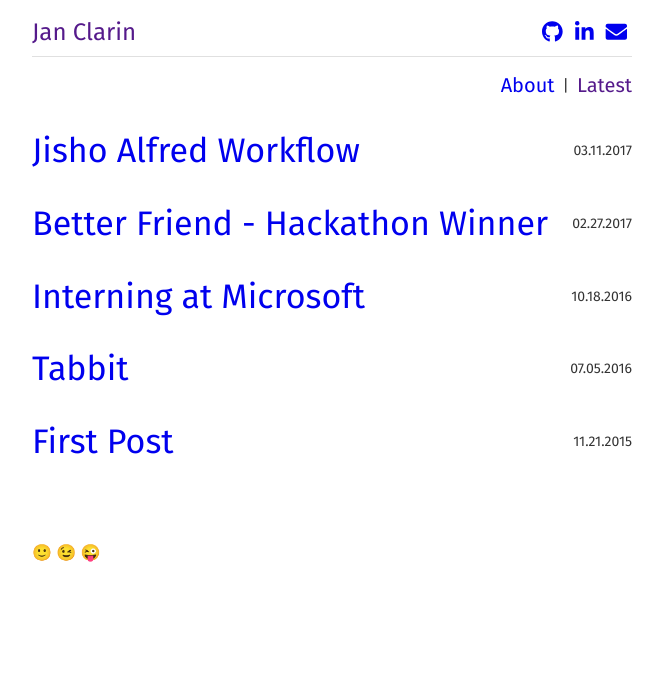
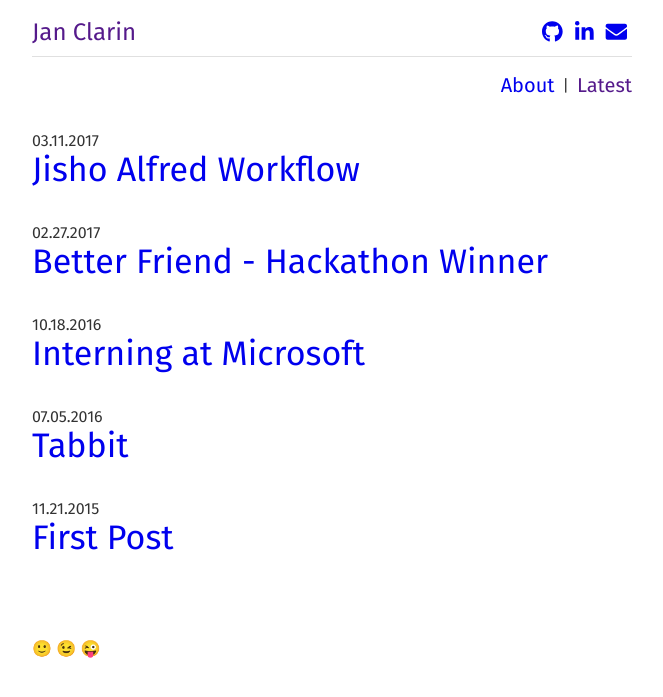
Before and after one commit to janclarin/janclarin.github.io, a Jekyll site: the page built from index.md, in a window 1280 px wide. Shown: the top 697 px of the page, without its empty margins (308-971 px from the left). Built offline with Jekyll 4.4.1, drawn with Linux system fonts in a browser that asks for light colours; nearby versions of some CDN libraries.

Commit message:
Move post date above post title in post list

```diff
--- a/_includes/posts.html
+++ b/_includes/posts.html
@@ -2,10 +2,10 @@
 <ul class="posts">
   {% for post in site.posts -%}
   <li class="post">
+    <span class="post-meta">{{ post.date | date: "%m.%d.%Y" }}</span>
     <h1 class="post-title">
       <a href="{{ post.url | relative_url }}">{{ post.title | escape }}</a>
     </h1>
-    <span class="post-meta">{{ post.date | date: "%m.%d.%Y" }}</span>
   </li>
   {%- endfor -%}
 </ul>
--- a/_sass/partials/_layout.scss
+++ b/_sass/partials/_layout.scss
@@ -81,13 +81,9 @@
 }
 
 .post {
-  align-items: center;
-  display: flex;
-  justify-content: space-between;
   margin-bottom: $spacing-unit * 2;
 }
 
 .post-title {
   margin-bottom: 0;
-  padding-right: $spacing-unit;
 }
--- a/_sass/partials/_typography.scss
+++ b/_sass/partials/_typography.scss
@@ -20,7 +20,3 @@ h1, h2, h3, h4, h5, h6 {
 .post-title {
   font-size: 34px;
 }
-
-.post-meta {
-  font-size: 14px;
-}
```
